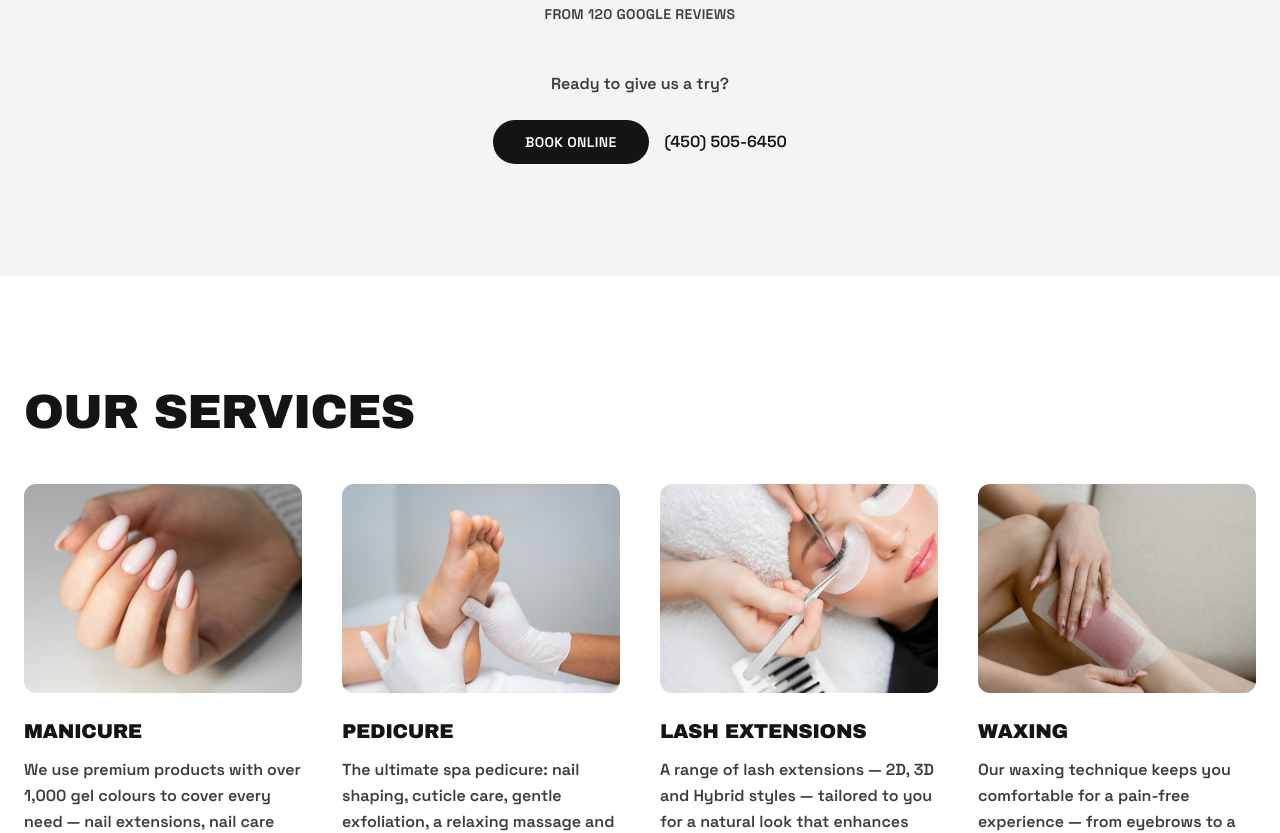
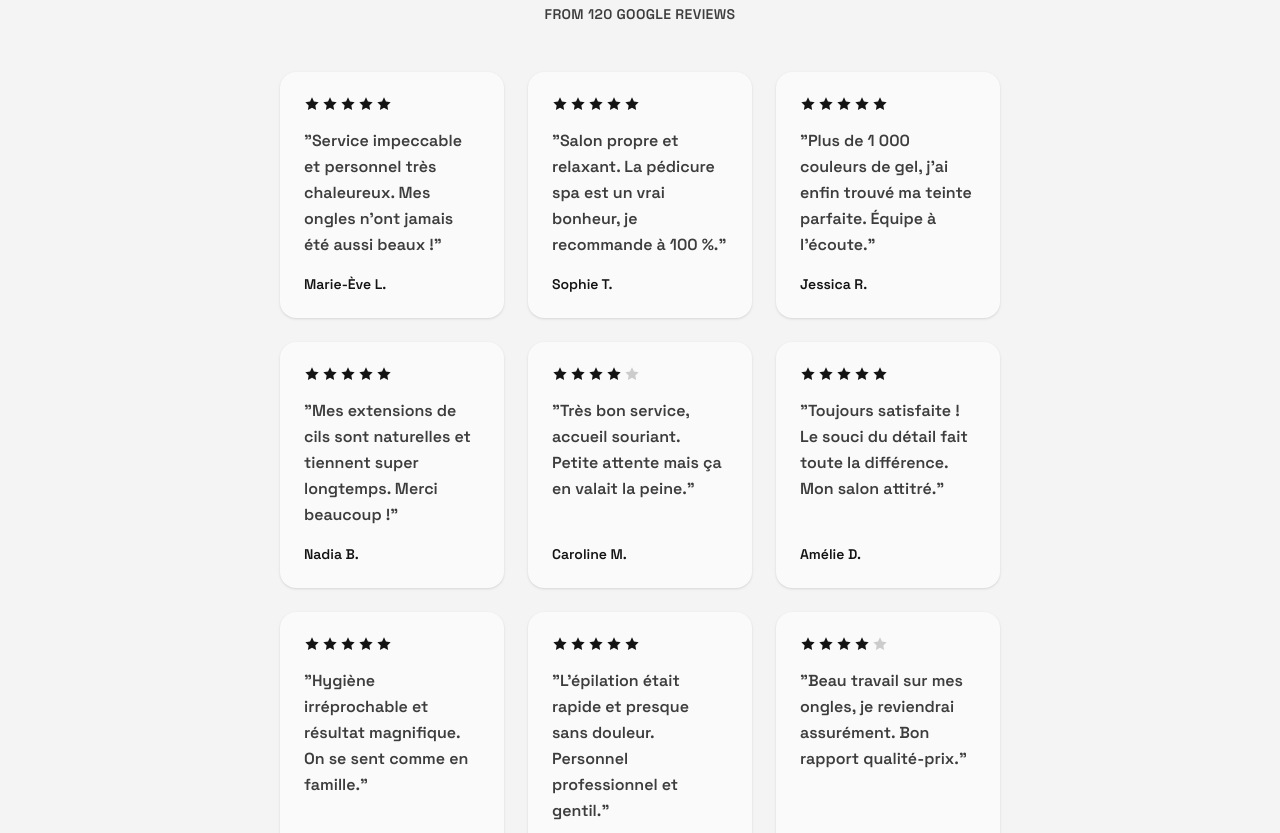
Before and after one commit to theduy3/SS-website, a Next.js app: page /en in a window 1280 px wide. Shown: the part 1480-2313 px from the top of the page. Built offline with nearby package versions, Linux system fonts and the light colour scheme.

Commit message:
feat(home): client testimonials grid + reviews Call Now button

```diff
--- a/src/app/[lang]/page.tsx
+++ b/src/app/[lang]/page.tsx
@@ -5,6 +5,7 @@ import { Button } from "@/components/Button";
 import { Reveal } from "@/components/Reveal";
 import { ContactForm } from "@/components/ContactForm";
 import { Gallery } from "@/components/Gallery";
+import { Testimonials } from "@/components/Testimonials";
 import { services } from "@/lib/services";
 import { site } from "@/lib/site";
 import { getDictionary } from "./dictionaries";
@@ -145,6 +146,9 @@ export default async function Home({ params }: LangParams) {
               </p>
             </div>
           </Reveal>
+          <Reveal delay={0.12}>
+            <Testimonials />
+          </Reveal>
           <Reveal delay={0.15}>
             <div className="mt-12">
               <p className="text-mocha">{dict.reviews.ctaPrompt}</p>
@@ -152,12 +156,9 @@ export default async function Home({ params }: LangParams) {
                 <Button href={`/${lang}${site.booking}`}>
                   {dict.reviews.bookOnline}
                 </Button>
-                <a
-                  href={site.contact.phoneHref}
-                  className="font-semibold transition-colors hover:text-mocha"
-                >
-                  {site.contact.phone}
-                </a>
+                <Button href={site.contact.phoneHref} variant="outline">
+                  {dict.cta.callNow}
+                </Button>
               </div>
             </div>
           </Reveal>
--- /dev/null
+++ b/src/components/Testimonials.tsx
@@ -0,0 +1,29 @@
+import { testimonials } from "@/data/testimonials";
+
+function Stars({ count }: { count: number }) {
+  return (
+    <div className="flex gap-0.5 text-espresso" aria-hidden>
+      {[0, 1, 2, 3, 4].map((i) => (
+        <svg key={i} viewBox="0 0 24 24" className={`h-4 w-4 ${i < count ? "fill-current" : "fill-espresso/20"}`}>
+          <path d="M12 2l2.9 6.26L22 9.27l-5 4.87 1.18 6.88L12 17.77l-6.18 3.25L7 14.14l-5-4.87 7.1-1.01L12 2z" />
+        </svg>
+      ))}
+    </div>
+  );
+}
+
+export function Testimonials() {
+  return (
+    <ul className="mt-12 grid grid-cols-1 gap-6 text-left sm:grid-cols-2 lg:grid-cols-3">
+      {testimonials.map((t) => (
+        <li key={t.author} className="flex h-full flex-col rounded-2xl bg-cream p-6 shadow-sm">
+          <div aria-label={`${t.rating} / 5`}>
+            <Stars count={t.rating} />
+          </div>
+          <p className="mt-4 flex-1 leading-relaxed text-mocha">"{t.quote}"</p>
+          <p className="mt-4 text-sm font-semibold text-espresso">{t.author}</p>
+        </li>
+      ))}
+    </ul>
+  );
+}
--- /dev/null
+++ b/src/data/testimonials.ts
@@ -0,0 +1,15 @@
+export type Testimonial = { author: string; rating: 4 | 5; quote: string };
+
+// Placeholder client reviews (French). Replace with real Google reviews later.
+export const testimonials: readonly Testimonial[] = [
+  { author: "Marie-Ève L.", rating: 5, quote: "Service impeccable et personnel très chaleureux. Mes ongles n'ont jamais été aussi beaux !" },
+  { author: "Sophie T.", rating: 5, quote: "Salon propre et relaxant. La pédicure spa est un vrai bonheur, je recommande à 100 %." },
+  { author: "Jessica R.", rating: 5, quote: "Plus de 1 000 couleurs de gel, j'ai enfin trouvé ma teinte parfaite. Équipe à l'écoute." },
+  { author: "Nadia B.", rating: 5, quote: "Mes extensions de cils sont naturelles et tiennent super longtemps. Merci beaucoup !" },
+  { author: "Caroline M.", rating: 4, quote: "Très bon service, accueil souriant. Petite attente mais ça en valait la peine." },
+  { author: "Amélie D.", rating: 5, quote: "Toujours satisfaite ! Le souci du détail fait toute la différence. Mon salon attitré." },
+  { author: "Valérie P.", rating: 5, quote: "Hygiène irréprochable et résultat magnifique. On se sent comme en famille." },
+  { author: "Karine S.", rating: 5, quote: "L'épilation était rapide et presque sans douleur. Personnel professionnel et gentil." },
+  { author: "Mélanie G.", rating: 4, quote: "Beau travail sur mes ongles, je reviendrai assurément. Bon rapport qualité-prix." },
+  { author: "Isabelle F.", rating: 5, quote: "Une expérience spa complète. Je ressors toujours détendue et avec de superbes ongles." },
+];
```
Also changed, not shown: 1 other file (tests, documents, lock files or other folders).
